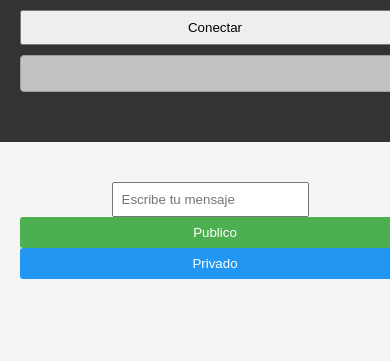
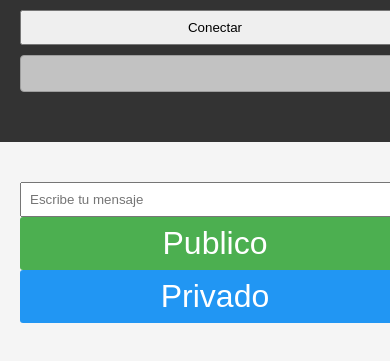
Before and after one commit to sergio1586/chat, a website: page public/index.html in a window 390 px wide. Shown: the part 153-514 px from the top of the page. Drawn offline with nearby package versions, Linux system fonts and the light colour scheme; no server answers.

Commit message:
ajuste_vista_movil

```diff
--- a/public/css/estilo.css
+++ b/public/css/estilo.css
@@ -113,6 +113,9 @@ option:checked {
 @media only screen and (max-width: 600px) {
     #chat-container {
         flex-direction: column;
+        margin: 0;
+        padding: 0;
+
     }
 
     #sidebar {
@@ -125,11 +128,20 @@ option:checked {
 
     #input-container {
         flex-direction: column;
+
     }
 
     #enviarPublico,
     #enviarPrivado {
         width: 100%;
         margin: 0;
+        font-size: xx-large;
+    }
+    #inputMensaje {
+        width: 100%;
+        flex-grow: 1;
+        padding:8px;
+        box-sizing: border-box;
+        margin:0;
     }
 }
```
